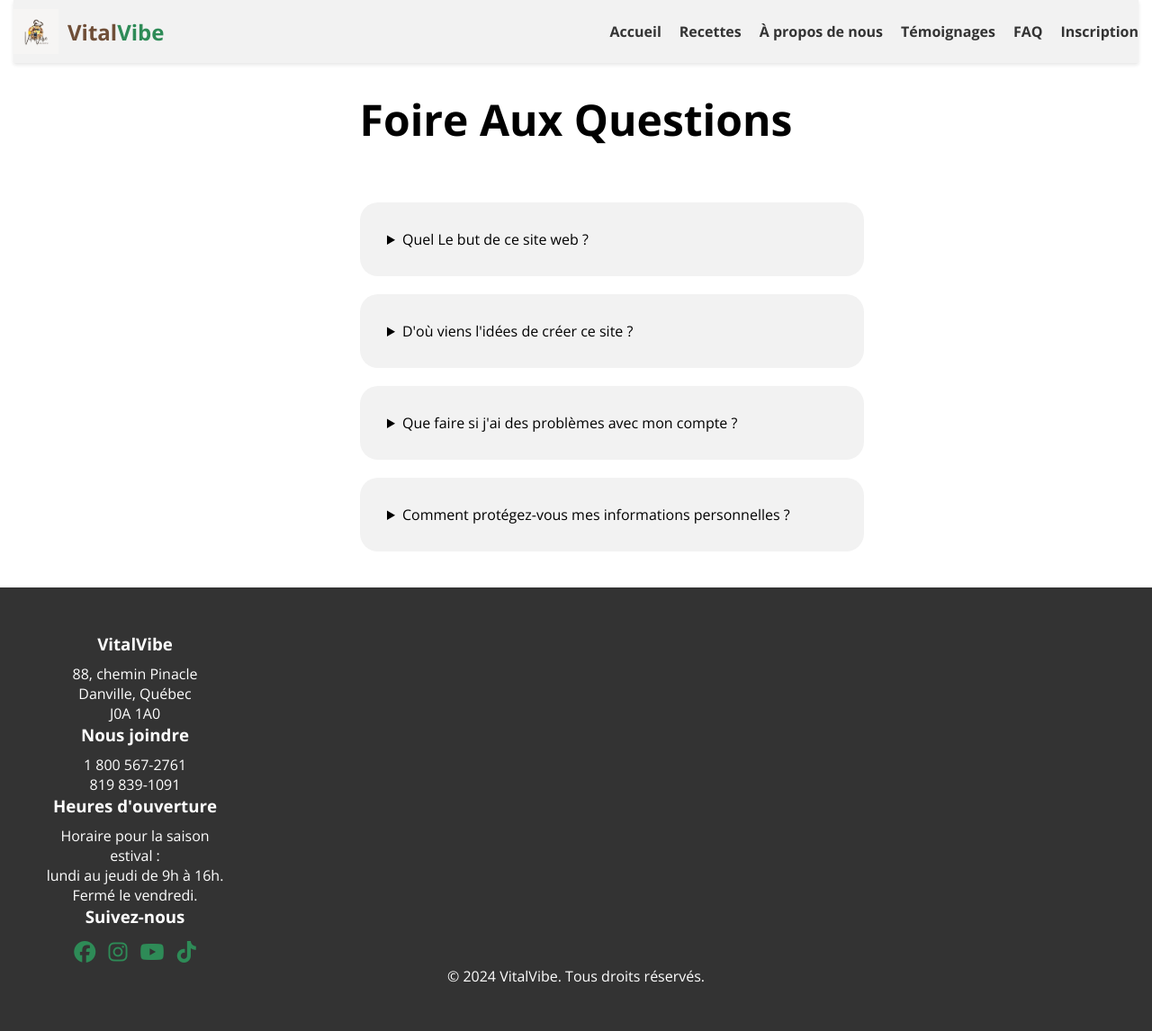
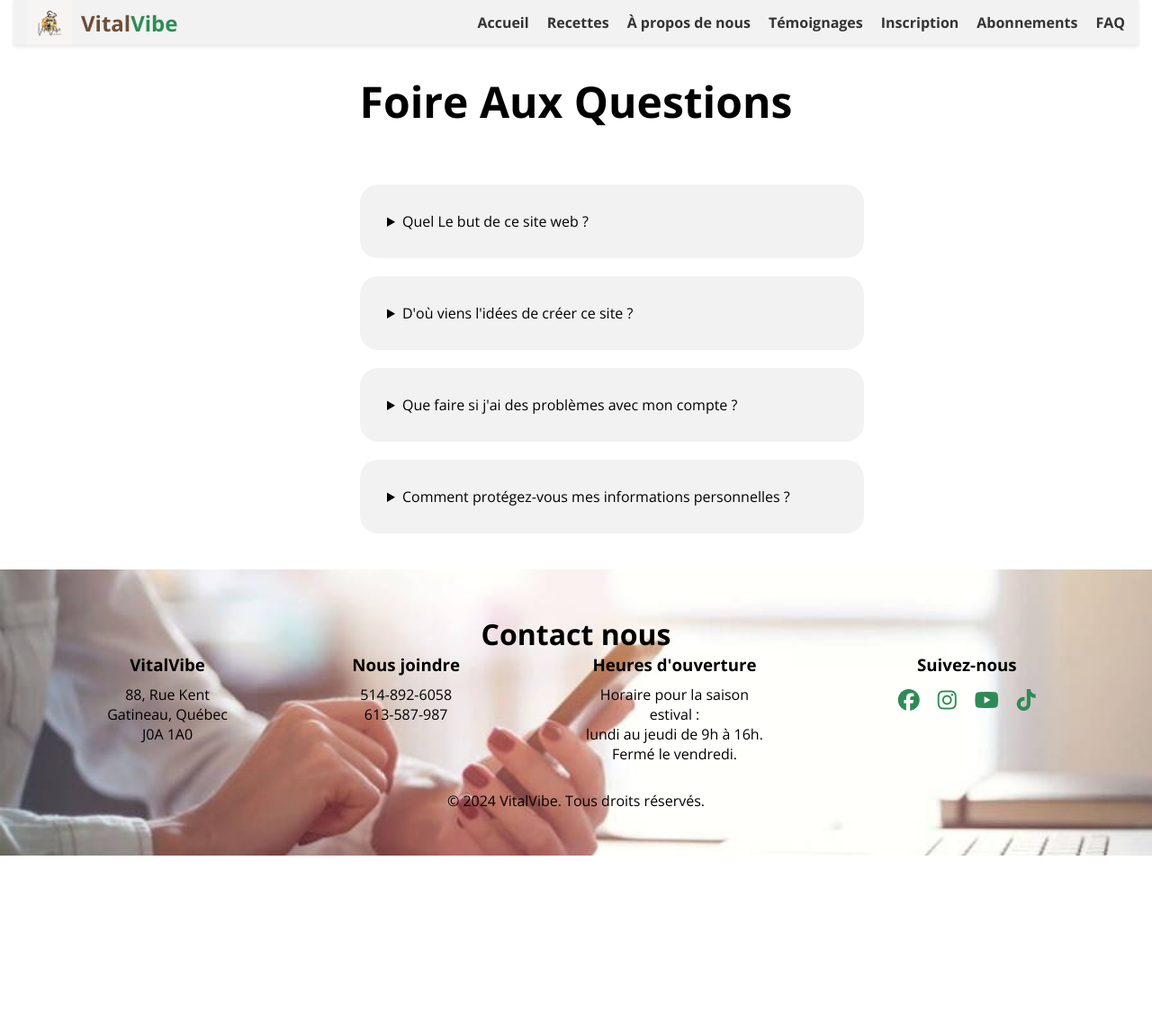
Before and after one commit to AbileneM/VitalVibe, a plain HTML site: page Foire_aux_Question.html in a window 1280 px wide. Shown: the top 1146 px of the page at 90% size. After the commit the page ends 951 px from the top, so only its background shows below. Drawn offline with nearby package versions, Linux system fonts and the light colour scheme.

Commit message:
après modifications souleymane

```diff
--- a/Foire_aux_Question.html
+++ b/Foire_aux_Question.html
@@ -12,28 +12,34 @@
 </head>
 
 <body>
-    <header class="header-container">
+    <div class="header-container">
+        <!-- HEADER début -->
+        <header class="container">
             <div class="logo">
                 <img src="images/logo.png" alt="Logo VitalVibe" class="logo-image">
                 <span class="vital">Vital</span><span class="vibe">Vibe</span>
             </div>
             <nav>
                 <ul>
+                    <!-- Menu -->
                     <li><a href="Acceuil.html">Accueil</a></li>
                     <li><a href="Recette.html">Recettes</a></li>
                     <li><a href="about.html">À propos de nous</a></li>
                     <li><a href="Temoignage.html">Témoignages</a></li>
+                    <li><a href="./se_connecter.html">Inscription</a></li>
+                    <li><a href="ABONNEMENTS.html">Abonnements</a></li>
                     <li><a href="./Foire_aux_Question.html">FAQ</a></li>
-                <li><a href="./se_connecter.html">Inscription</a></li>
                 </ul>
             </nav>
         </header>
+    </div>
         <main>
             <h1>Foire Aux Questions</h1>
-        <div class="container">
+            <div class="container-faq">
                 <details class="details-summary">
                     <summary>Quel Le but de ce site web ?</summary>
-                Ce site à été créer pour aider les personnes cherchant des recommandations alimentaires pour prendre du
+                    Ce site à été créer pour aider les personnes cherchant des recommandations alimentaires pour prendre
+                    du
                     poid ou perdre poid.
                 </details>
                 <details class="details-summary">
@@ -67,53 +73,55 @@
                 <details class="details-summary">
                     <summary>Comment protégez-vous mes informations personnelles ?</summary>
                     <ul>
-                    <li>Cryptage des données : Toutes les informations personnelles que vous nous fournissez sont cryptées à l'aide de technologies de pointe (comme le protocole SSL/TLS) lorsqu'elles sont transmises sur Internet. Cela garantit que vos données sont protégées contre les interceptions et les accès non autorisés pendant leur transfert.</li>
-                    <li>Stockage sécurisé : Vos informations sont stockées sur des serveurs sécurisés qui sont protégés par des pare-feu et des systèmes de détection d'intrusion. Nous appliquons des mesures de sécurité strictes pour empêcher tout accès non autorisé à nos systèmes.</li>
-                    <li>Accès restreint : L'accès à vos informations personnelles est strictement limité aux employés et prestataires de services qui ont besoin d'y accéder pour des raisons professionnelles. Ces personnes sont tenues de respecter la confidentialité de vos données et sont formées aux meilleures pratiques en matière de sécurité des informations.</li>
-                    <li>Mises à jour régulières : Nous effectuons régulièrement des mises à jour de nos systèmes et logiciels pour corriger les vulnérabilités et renforcer la sécurité de nos infrastructures.</li>
-                    <li>Conformité aux réglementations : Nous respectons les lois et réglementations en vigueur en matière de protection des données personnelles, notamment le Règlement Général sur la Protection des Données (RGPD) pour les utilisateurs résidant dans l'Union européenne. Nous mettons en œuvre des politiques et des procédures conformes à ces normes pour garantir la protection de vos informations.</li>
+                        <li>Cryptage des données : Toutes les informations personnelles que vous nous fournissez sont
+                            cryptées à l'aide de technologies de pointe (comme le protocole SSL/TLS) lorsqu'elles sont
+                            transmises sur Internet. Cela garantit que vos données sont protégées contre les
+                            interceptions et les accès non autorisés pendant leur transfert.</li>
+                        <li>Stockage sécurisé : Vos informations sont stockées sur des serveurs sécurisés qui sont
+                            protégés par des pare-feu et des systèmes de détection d'intrusion. Nous appliquons des
+                            mesures de sécurité strictes pour empêcher tout accès non autorisé à nos systèmes.</li>
+                        <li>Accès restreint : L'accès à vos informations personnelles est strictement limité aux
+                            employés et prestataires de services qui ont besoin d'y accéder pour des raisons
+                            professionnelles. Ces personnes sont tenues de respecter la confidentialité de vos données
+                            et sont formées aux meilleures pratiques en matière de sécurité des informations.</li>
+                        <li>Mises à jour régulières : Nous effectuons régulièrement des mises à jour de nos systèmes et
+                            logiciels pour corriger les vulnérabilités et renforcer la sécurité de nos infrastructures.
+                        </li>
+                        <li>Conformité aux réglementations : Nous respectons les lois et réglementations en vigueur en
+                            matière de protection des données personnelles, notamment le Règlement Général sur la
+                            Protection des Données (RGPD) pour les utilisateurs résidant dans l'Union européenne. Nous
+                            mettons en œuvre des politiques et des procédures conformes à ces normes pour garantir la
+                            protection de vos informations.</li>
                     </ul>
                 </details>
             </div>
         </main>
-</body>
         <footer class="container-footer">
-
+            <h1>Contact nous</h1>
+            <div class="contact">
                 <div class="contact-item">
-
                     <h3>VitalVibe</h3>
-
-        <p>88, chemin Pinacle<br>Danville, Québec<br>J0A 1A0</p>
-
+                    <p>88, Rue Kent<br>Gatineau, Québec<br>J0A 1A0</p>
                 </div>
-
                 <div class="contact-item">
-
                     <h3>Nous joindre</h3>
-
-        <p>1 800 567-2761<br>819 839-1091</p>
-
+                    <p>514-892-6058<br>613-587-987</p>
                 </div>
-
                 <div class="contact-item">
-
                     <h3>Heures d'ouverture</h3>
-
-        <p>Horaire pour la saison estival :<br>lundi au jeudi de 9h à 16h.<br>Fermé le
-            vendredi.</p>
-
+                    <p>Horaire pour la saison estival :<br>lundi au jeudi de 9h à 16h.<br>Fermé le vendredi.</p>
                 </div>
-
                 <div class="contact-item">
-
                     <h3>Suivez-nous</h3>
-        <p>
+                    <div class="social-icons">
                         <a href="#" class="social-icon"><i class="fab fa-facebook"></i></a>
                         <a href="#" class="social-icon"><i class="fab fa-instagram"></i></a>
                         <a href="#" class="social-icon"><i class="fab fa-youtube"></i></a>
                         <a href="#" class="social-icon"><i class="fab fa-tiktok"></i></a>
-        </p>
+                    </div>
+                </div>
             </div>
             <p>&copy; 2024 VitalVibe. Tous droits réservés.</p>
         </footer>
+</body>
 </html>
--- a/creer_un_compte.css
+++ b/creer_un_compte.css
@@ -11,6 +11,13 @@ body {
     background-position: center;
 }
 
+.container {
+    max-width: 1900px;
+    margin: 0 auto;
+    padding: 0 15px;
+}
+
+/* HEADER début */
 .header-container {
     margin: 0 15px;
     margin-bottom: 10px;
@@ -23,8 +30,6 @@ header {
     background-color: #f2f2f2;
     box-shadow: 0 2px 4px rgba(0, 0, 0, 0.1);
     padding: 10px 0;
-
-
 }
 
 header .logo {
@@ -67,10 +72,11 @@ nav ul li a {
     transition: color 0.3s;
 }
 
-
 nav ul li a:hover {
     color: #6f4e37;
 }
+
+/*  HEADER fin */
 
 main {
     display: flex;
@@ -78,7 +84,7 @@ main {
     justify-content: center;
     align-items: center;
     width: 100%;
-    height: 80vh;
+
     margin-top: 0;
     padding: 10px 10px 20px 20px;
 }
@@ -200,19 +206,27 @@ form {
     text-decoration: underline;
 }
 
+
+/* FOOTER début */
 footer {
     background-color: #333;
-    color: #fff;
+    color: black;
     text-align: center;
     padding: 50px;
     margin-top: 20px;
+    background-image: url('images/contact.jpg');
+    background-repeat: no-repeat;
+    background-size: cover;
+    background-position: center;
 }
 
 .container-footer p {
     margin: 0;
     font-size: 16px;
-    color: #fff;
+    color:black;
 }
+
+
 
 .contact {
     display: flex;
@@ -225,39 +239,29 @@ footer {
 }
 
 .contact-item h3 {
-    color: #fff;
+    color: black;
     margin-bottom: 10px;
 }
 
 .contact-item p {
-    color: #fff;
+    color: black;
     margin: 0;
+}
+
+.social-icons {
+    display: flex;
+    justify-content: space-around;
+    margin-top: 10px;
 }
 
 .social-icon {
     font-size: 24px;
     color: #2e8b57;
-    margin: 0 5px;
+    margin: 0 10px;
     transition: color 0.3s;
 }
 
 .social-icon:hover {
     color: #6f4e37;
 }
-
-.back-to-top {
-    position: fixed;
-    bottom: 20px;
-    right: 20px;
-    background-color: #2e8b57;
-    color: #fff;
-    padding: 10px 15px;
-    text-decoration: none;
-    border-radius: 50%;
-    font-size: 24px;
-    display: none;
-}
-
-.back-to-top:hover {
-    background-color: #6f4e37;
-}
+/* FOOTER fin */
--- a/foire_aux_Question.css
+++ b/foire_aux_Question.css
@@ -5,7 +5,15 @@
     margin: 0;
     padding: 0;
     font-family: "open sans", sans-serif;
-}.header-container {
+}
+.container {
+    max-width: 1900px;
+    margin: 0 auto;
+    padding: 0 15px;
+}
+
+/* HEADER début */
+.header-container {
     margin: 0 15px;
     margin-bottom: 10px;
 }
@@ -17,7 +25,6 @@ header {
     background-color: #f2f2f2;
     box-shadow: 0 2px 4px rgba(0, 0, 0, 0.1);
     padding: 10px 0;
-
 }
 
 header .logo {
@@ -60,10 +67,12 @@ nav ul li a {
     transition: color 0.3s;
 }
 
-
 nav ul li a:hover {
     color: #6f4e37;
 }
+
+/*  HEADER fin */
+
 main h1{
     display: flex;
     justify-content: center;
@@ -71,7 +80,7 @@ main h1{
     margin: 30px 30px 30px 30px;
     font-size: 3em;
 }
-.container{
+.container-faq{
     display: flex;
     flex-wrap: wrap;
     flex-direction: column;
@@ -106,19 +115,26 @@ main h1{
     font-size: 12px;
     margin: 15px 15px 15px 15px;
 }
+/* FOOTER début */
 footer {
     background-color: #333;
-    color: #fff;
+    color: black;
     text-align: center;
     padding: 50px;
     margin-top: 20px;
+    background-image: url('images/contact.jpg');
+    background-repeat: no-repeat;
+    background-size: cover;
+    background-position: center;
 }
 
 .container-footer p {
     margin: 0;
     font-size: 16px;
-    color: #fff;
+    color:black;
 }
+
+
 
 .contact {
     display: flex;
@@ -131,39 +147,29 @@ footer {
 }
 
 .contact-item h3 {
-    color: #fff;
+    color: black;
     margin-bottom: 10px;
 }
 
 .contact-item p {
-    color: #fff;
+    color: black;
     margin: 0;
+}
+
+.social-icons {
+    display: flex;
+    justify-content: space-around;
+    margin-top: 10px;
 }
 
 .social-icon {
     font-size: 24px;
     color: #2e8b57;
-    margin: 0 5px;
+    margin: 0 10px;
     transition: color 0.3s;
 }
 
 .social-icon:hover {
     color: #6f4e37;
 }
-
-.back-to-top {
-    position: fixed;
-    bottom: 20px;
-    right: 20px;
-    background-color: #2e8b57;
-    color: #fff;
-    padding: 10px 15px;
-    text-decoration: none;
-    border-radius: 50%;
-    font-size: 24px;
-    display: none;
-}
-
-.back-to-top:hover {
-    background-color: #6f4e37;
-}
+/* FOOTER fin */
--- a/se_connecter.css
+++ b/se_connecter.css
@@ -1,11 +1,12 @@
 @import url('https://fonts.googleapis.com/css2?family=Open+Sans:ital,wght@0,300..800;1,300..800&display=swap');
 
-* {
+*{
     margin: 0;
     padding: 0;
     box-sizing: border-box;
     font-family: "open sans", sans-serif;
 }
+
 
 body {
     background: url('./images/Design\ sans\ titre.png')no-repeat;
@@ -13,10 +14,16 @@ body {
     background-position: center;
 }
 
+.container {
+    max-width: 1900px;
+    margin: 0 auto;
+    padding: 0 15px;
+}
+
+/* HEADER début */
 .header-container {
     margin: 0 15px;
     margin-bottom: 10px;
-
 }
 
 header {
@@ -26,8 +33,6 @@ header {
     background-color: #f2f2f2;
     box-shadow: 0 2px 4px rgba(0, 0, 0, 0.1);
     padding: 10px 0;
-
-
 }
 
 header .logo {
@@ -70,11 +75,11 @@ nav ul li a {
     transition: color 0.3s;
 }
 
-
 nav ul li a:hover {
     color: #6f4e37;
 }
 
+/*  HEADER fin */
 
 
 main {
@@ -214,20 +219,27 @@ form {
 .register-link p a:hover {
     text-decoration: underline;
 }
-
+/* FOOTER début */
 footer {
     background-color: #333;
-    color: #fff;
+    color: black;
     text-align: center;
     padding: 50px;
     margin-top: 20px;
+    width: 100%;
+    background-image: url('images/contact.jpg');
+    background-repeat: no-repeat;
+    background-size: cover;
+    background-position: center;
 }
 
 .container-footer p {
     margin: 0;
     font-size: 16px;
-    color: #fff;
+    color:black;
 }
+
+
 
 .contact {
     display: flex;
@@ -240,39 +252,29 @@ footer {
 }
 
 .contact-item h3 {
-    color: #fff;
+    color: black;
     margin-bottom: 10px;
 }
 
 .contact-item p {
-    color: #fff;
+    color: black;
     margin: 0;
+}
+
+.social-icons {
+    display: flex;
+    justify-content: space-around;
+    margin-top: 10px;
 }
 
 .social-icon {
     font-size: 24px;
     color: #2e8b57;
-    margin: 0 5px;
+    margin: 0 10px;
     transition: color 0.3s;
 }
 
 .social-icon:hover {
     color: #6f4e37;
 }
-
-.back-to-top {
-    position: fixed;
-    bottom: 20px;
-    right: 20px;
-    background-color: #2e8b57;
-    color: #fff;
-    padding: 10px 15px;
-    text-decoration: none;
-    border-radius: 50%;
-    font-size: 24px;
-    display: none;
-}
-
-.back-to-top:hover {
-    background-color: #6f4e37;
-}
+/* FOOTER fin */
```
Also changed, not shown: Acceuil.html (+2 -2 lines), creer_un_compte.html (+17 -22 lines), se_connecter.html (+18 -22 lines). Lines whose indentation alone changed are shown as unchanged.
